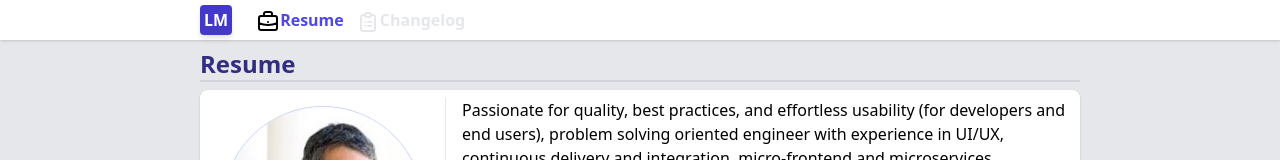
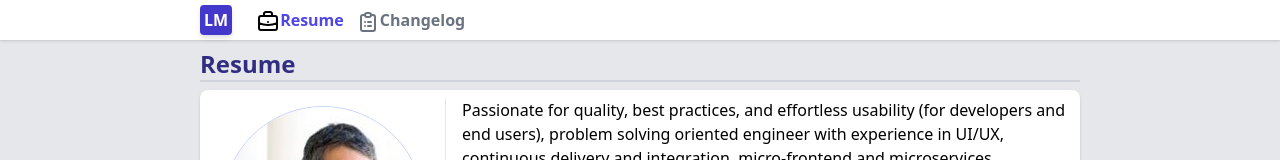
Before and after one commit to pitecus/resume-react, a React (Create React App) app: page /#/resume in a window 1280 px wide. Shown: the top 160 px of the page. Built offline with nearby package versions, Linux system fonts and the light colour scheme.

Commit message:
feat: improve a11y for navigation links

```diff
--- a/src/NavigationItem.tsx
+++ b/src/NavigationItem.tsx
@@ -15,7 +15,7 @@ const NavigationItem = (props: {
   let location = useLocation();
 
   // Change the color based on the route.
-  let routeColor = 'text-gray-200 hover:text-black';
+  let routeColor = 'text-gray-500 hover:text-black';
   let iconColor = '';
   if (location.pathname === props.item.link ? 'underline' : '') {
     routeColor = 'text-indigo-600';
@@ -25,6 +25,7 @@ const NavigationItem = (props: {
   // Return the component.
   return (<Link
     to={props.item.link}
+    aria-label={props.item.label}
     className={`h-12 py-3 ml-3 ${routeColor}`}>
     {/* Resume */}
     {
```
